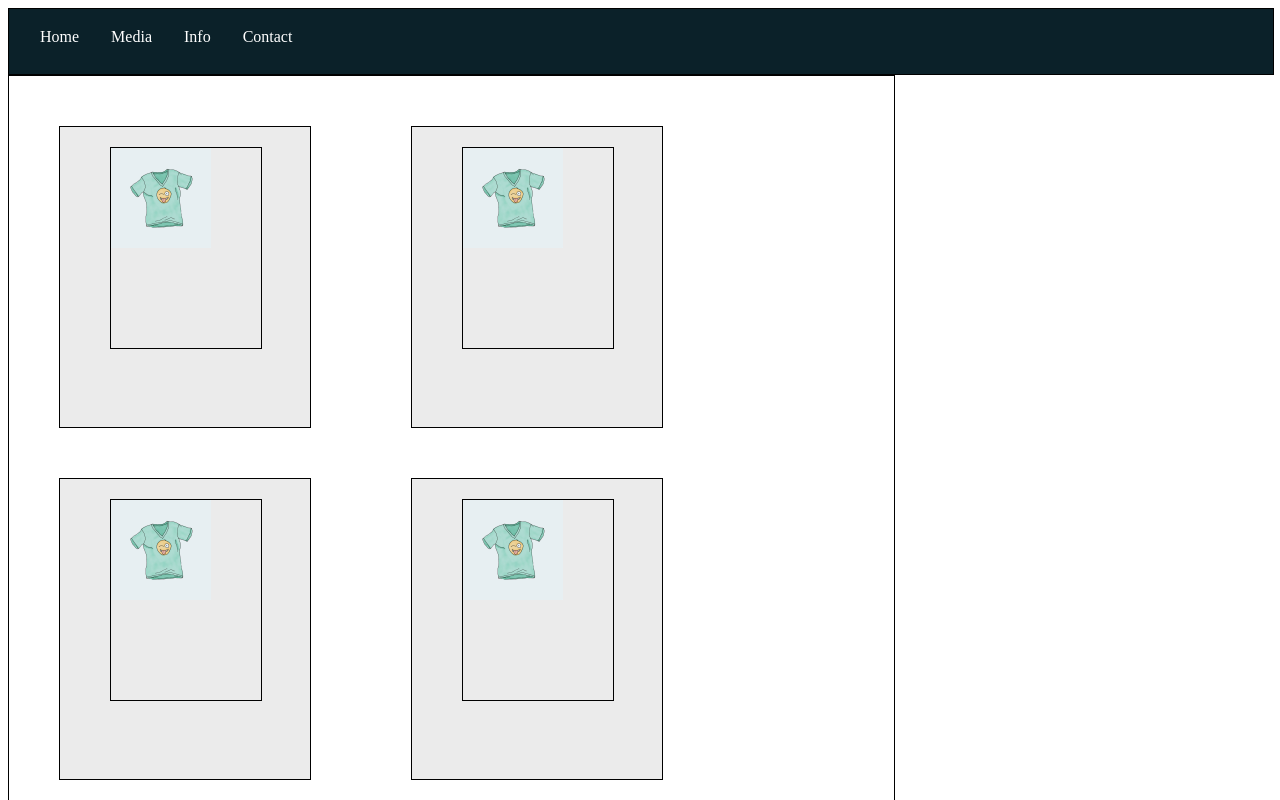
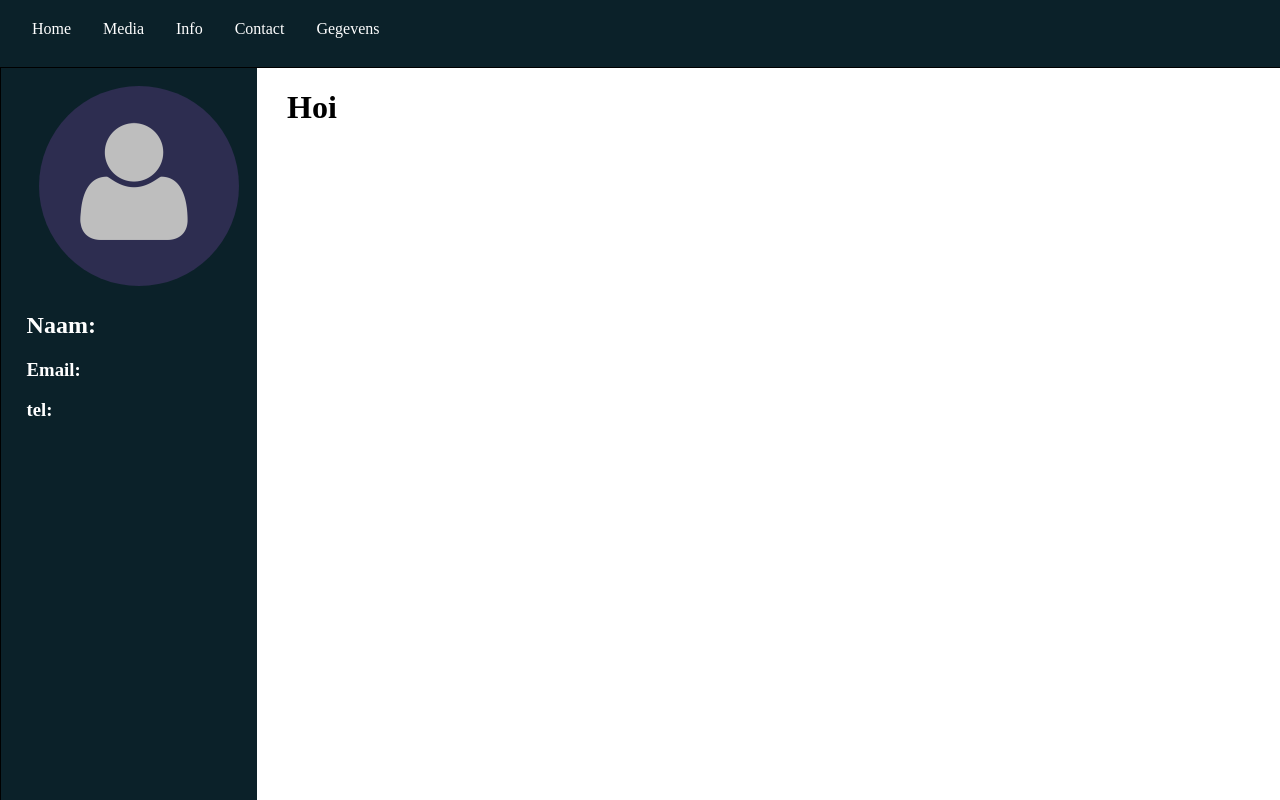
Before and after one commit to Timguse/stage-app-1, a React (Create React App) app: page / in a window 1280 px wide. Shown: the top 800 px of the page. Built offline with nearby package versions, Linux system fonts and the light colour scheme.

Commit message:
start Gegevens pagina

```diff
--- a/src/components/maincontainer.css
+++ b/src/components/maincontainer.css
@@ -1,6 +1,9 @@
 .maincontainer{
     border: solid black 1px;
     height: 800px;
-    width: 70%;
+    width: 100%;
     float: left;
 }
+body{
+    margin: 0;
+}
--- a/src/components/maincontainer.jsx
+++ b/src/components/maincontainer.jsx
@@ -1,17 +1,20 @@
 import React, { Component } from 'react'
 import './maincontainer.css';
 import Product from './product/product'
-
+import Gegevens from '../pages/gegevens';
 
 class Maincontainer extends Component {
     render() {
         return <div className="maincontainer">
+            {/* <Product />
             <Product />
             <Product />
             <Product />
             <Product />
             <Product />
             <Product />
+            <Product /> */}
+            <Gegevens />
 
         </div>;
     }
--- a/src/components/navbar/navbar.css
+++ b/src/components/navbar/navbar.css
@@ -1,5 +1,5 @@
 .navbar{
-    border: 1px solid black;
+    border: 1px solid rgb(11, 33, 41);
     width: 100%;
     height: 65px;
     background-color: rgb(11, 33, 41);
--- a/src/components/navbar/navbar.jsx
+++ b/src/components/navbar/navbar.jsx
@@ -1,6 +1,5 @@
 import React, { Component } from 'react'
 import './navbar.css';
-
 
 class Navbar extends Component {
     render() {
@@ -13,10 +12,13 @@ class Navbar extends Component {
                         <td><a href="index.js">Media</a></td>
                         <td><a href="index.js">Info</a></td>
                         <td><a href="index.js">Contact</a></td>
+                        <td><a href="../pages/gegevens.js">Gegevens</a></td>
+
+                        <td></td>
                     </tr>
                 </thead>
             </nav>
         </div>;
     }
-}
+};
 export default Navbar;
--- a/src/components/product/images/image.jsx
+++ b/src/components/product/images/image.jsx
@@ -4,7 +4,7 @@ import tshirt1 from "../../../assets/images/tshirt1.jpg"
 class ProductImage extends Component {
     render() {
         return <div>
-            <img src={tshirt1} width={100} height={100} alt="tshirt" />
+            <img src={tshirt1} width={150} height={150} alt="tshirt" />
         </div>;
     }
 }
--- a/src/components/product/product.css
+++ b/src/components/product/product.css
@@ -1,5 +1,5 @@
 .product{
-    border: 1px solid black;
+    /* border: 1px solid black; */
     width: 250px;
     height: 300px;
     background-color: rgb(235, 235, 235);
@@ -11,7 +11,7 @@
 .imageblok{
     width: 150px;
     height: 200px;
-    border: solid 1px black;
+    /* border: solid 1px black; */
     margin-left: 50px;
     margin-right: 50px;
     margin-top: 20px;
--- a/src/index.js
+++ b/src/index.js
@@ -4,6 +4,7 @@ import App from './App';
 import reportWebVitals from './reportWebVitals';
 import Navbar from './components/navbar/navbar';
 import Maincontainer from './components/maincontainer';
+
 
 
 ReactDOM.render(
--- /dev/null
+++ b/src/pages/gegevens.css
@@ -0,0 +1,35 @@
+.infobox{
+    background-color: rgb(11, 33, 41);
+    width: 20%;
+    height: 800px;
+    float: left;
+}
+.Profielpicture{
+    width: 200px;
+    height: 200px;
+    /* border: 1px solid black; */
+    border-radius: 50%;
+    margin-left: 15%;
+    background-color: rgb(45, 45, 80);
+}
+.profielfoto{
+    margin-left: 20px;
+    margin-top: 20px;
+}
+.tekstblok{
+    /* border: 1px solid white; */
+    width: 240px;
+    height: 400px;
+    margin-left: 10%;
+    margin-top: 10%;
+    color: white;
+}
+.main{
+    /* border: 1px solid black; */
+    width: 70%;
+    height: 800px;
+    float: left;
+}
+.text_main{
+    margin-left: 30px;
+}
--- /dev/null
+++ b/src/pages/gegevens.js
@@ -0,0 +1,29 @@
+import React, {  } from 'react';
+import './gegevens.css';
+import ProfileImage from './images/image';
+
+
+function Gegevens() {
+    return (
+        <div>
+            <div className="infobox"><br/>
+                <div className="Profielpicture">
+                        <ProfileImage />
+                </div>
+                <div className="tekstblok">
+                    <h2>Naam:</h2>
+                    <h3>Email:</h3>
+                    <h3>tel:</h3>
+                </div>
+            </div>
+            <div className="main">
+                <div className="text_main">
+                    <h1>Hoi</h1>
+                </div>
+            </div>
+        </div>
+    );
+}
+
+
+export default Gegevens;
--- /dev/null
+++ b/src/pages/images/image.jsx
@@ -0,0 +1,12 @@
+import React, { Component } from 'react'
+import Profilefoto from "../../assets/images/profielfoto.png"
+
+class ProfileImage extends Component {
+    render() {
+        return <div>
+            <img src={Profilefoto} width={150} height={150} alt="Profielfoto" className="profielfoto"/>
+        </div>;
+    }
+}
+
+export default ProfileImage;
```
Also changed, not shown: src/components/personalinfo/personal.js (added, +15 -0 lines), src/assets/images/profielfoto.png (added).
